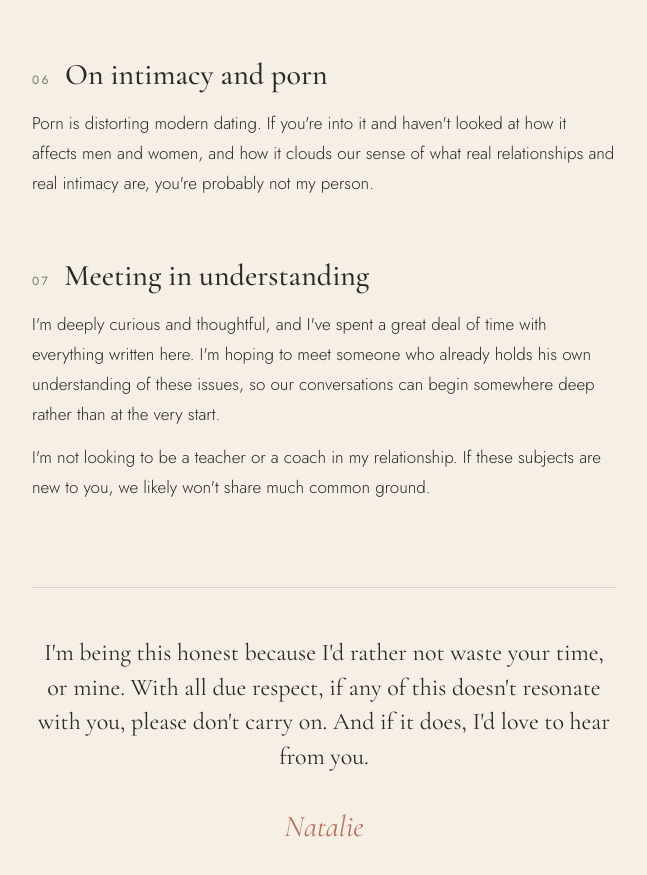
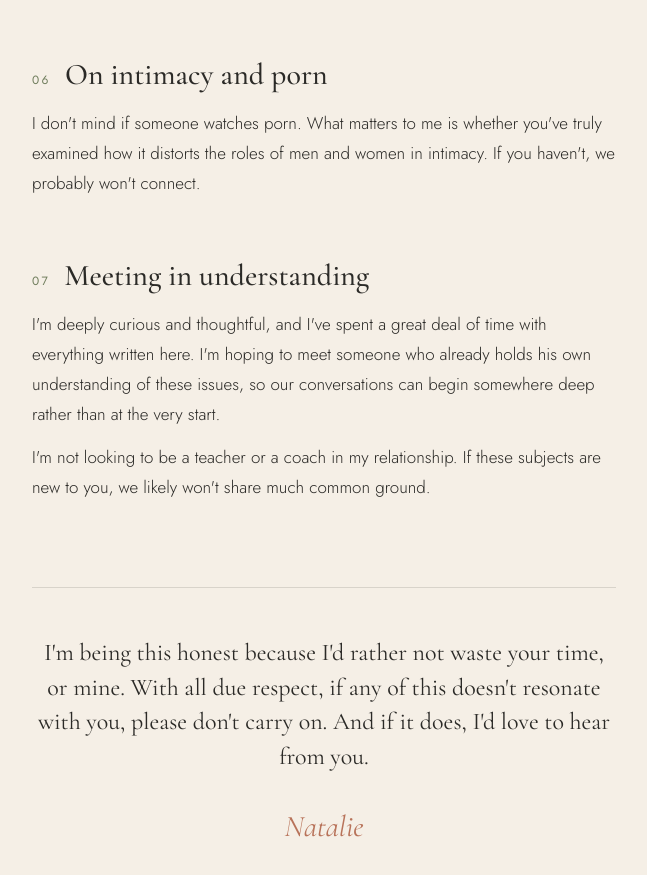
Before and after one commit to natalie2026-aligned/natalie2026-aligned.github.io, a plain HTML site: page index.html in a window 1280 px wide. Shown: the part 1994-2869 px from the top of the page, without its empty margins (316-963 px from the left). Drawn offline with nearby package versions, Linux system fonts and the light colour scheme.

Commit message:
Add files via upload

```diff
--- a/index.html
+++ b/index.html
@@ -113,7 +113,7 @@
 
   <section>
     <h2><span class="n">06</span> On intimacy and porn</h2>
-    <p>Porn is distorting modern dating. If you're into it and haven't looked at how it affects men and women, and how it clouds our sense of what real relationships and real intimacy are, you're probably not my person.</p>
+    <p>I don't mind if someone watches porn. What matters to me is whether you've truly examined how it distorts the roles of men and women in intimacy. If you haven't, we probably won't connect.</p>
   </section>
 
   <section>
```
